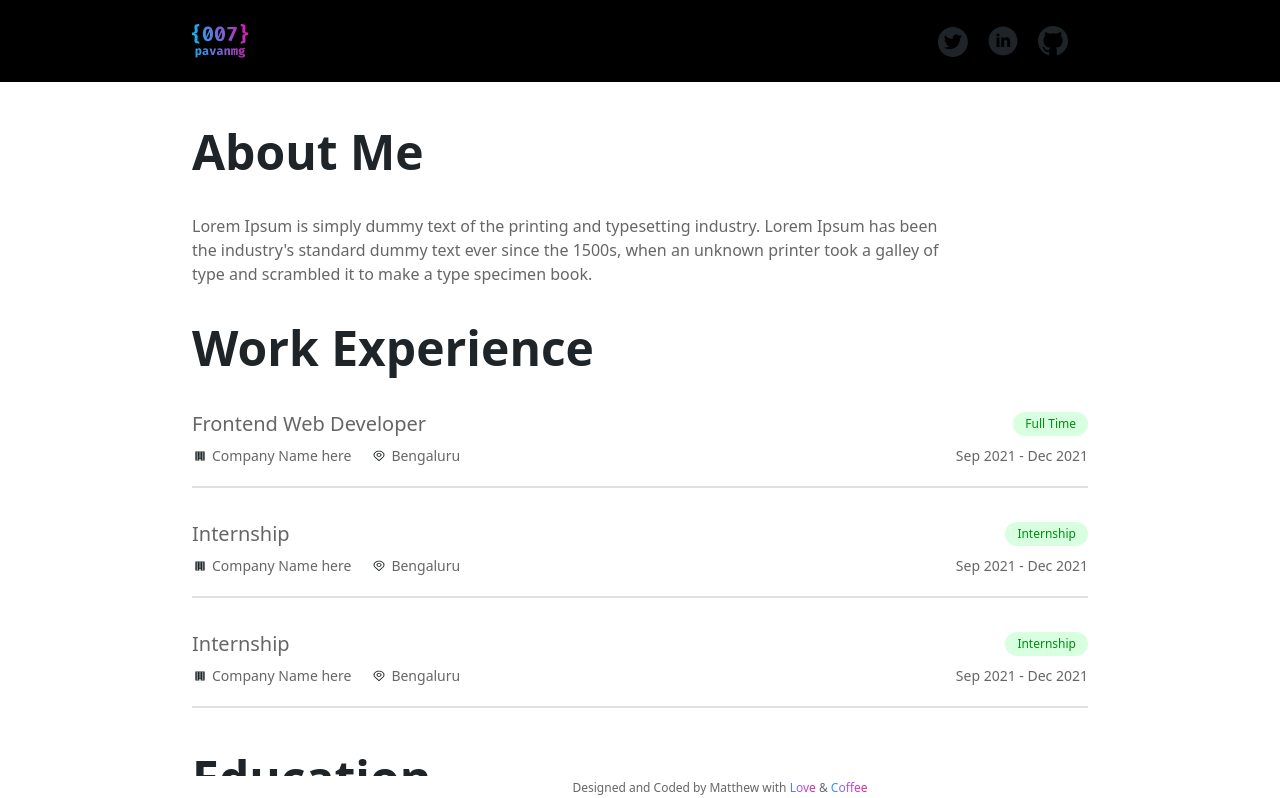
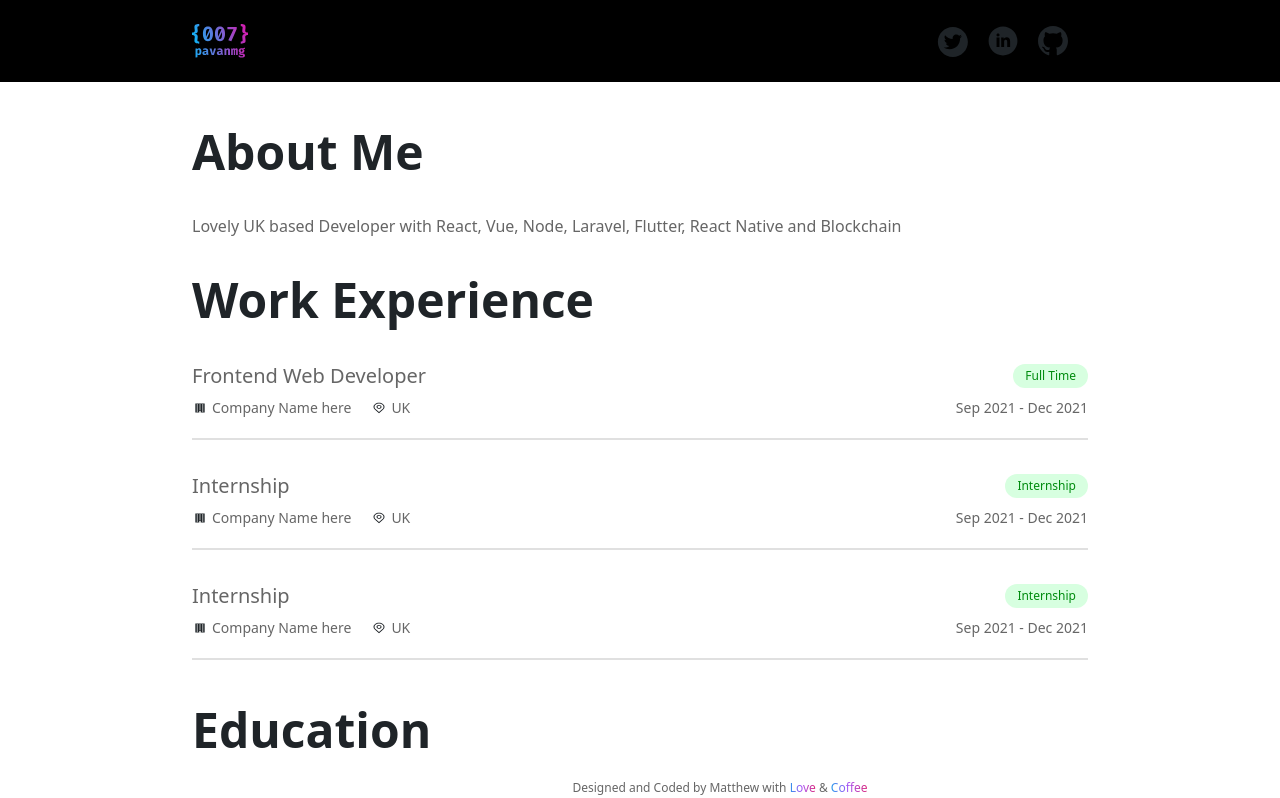
Before and after one commit to swraithe/swraithe-portfolio, a React (Create React App) app: page /about in a window 1280 px wide. Shown: the top 798 px of the page. Built offline with nearby package versions, Linux system fonts and the light colour scheme.

Commit message:
updated Readme

```diff
--- a/src/Details.js
+++ b/src/Details.js
@@ -36,15 +36,15 @@ export const logos = {
 // Enter your Personal Details here
 export const personalDetails = {
   name: "Paul Swann",
-  tagline: "I build things for web",
+  tagline: "I will make you happy with my suitable skills",
   img: profile,
-  about: `Lorem Ipsum is simply dummy text of the printing and typesetting industry. Lorem Ipsum has been the industry's standard dummy text ever since the 1500s, when an unknown printer took a galley of type and scrambled it to make a type specimen book.`,
+  about: `Lovely UK based Developer with React, Vue, Node, Laravel, Flutter, React Native and Blockchain`,
 };
 
 // Enter your Social Media URLs here
 export const socialMediaUrl = {
   linkdein: "https://www.linkedin.com/",
-  github: "https://www.github.com/",
+  github: "https://www.github.com/swraithe",
   twitter: "https://twitter.com/",
   instagram: "https://www.instagram.com/",
 };
@@ -54,21 +54,21 @@ export const workDetails = [
   {
     Position: "Frontend Web Developer",
     Company: `Company Name here`,
-    Location: "Bengaluru",
+    Location: "UK",
     Type: "Full Time",
     Duration: "Sep 2021 - Dec 2021",
   },
   {
     Position: "Internship",
     Company: `Company Name here`,
-    Location: "Bengaluru",
+    Location: "UK",
     Type: "Internship",
     Duration: "Sep 2021 - Dec 2021",
   },
   {
     Position: "Internship",
     Company: `Company Name here`,
-    Location: "Bengaluru",
+    Location: "UK",
     Type: "Internship",
     Duration: "Sep 2021 - Dec 2021",
   },
```
Also changed, not shown: 1 other file (tests, documents, lock files or other folders).
